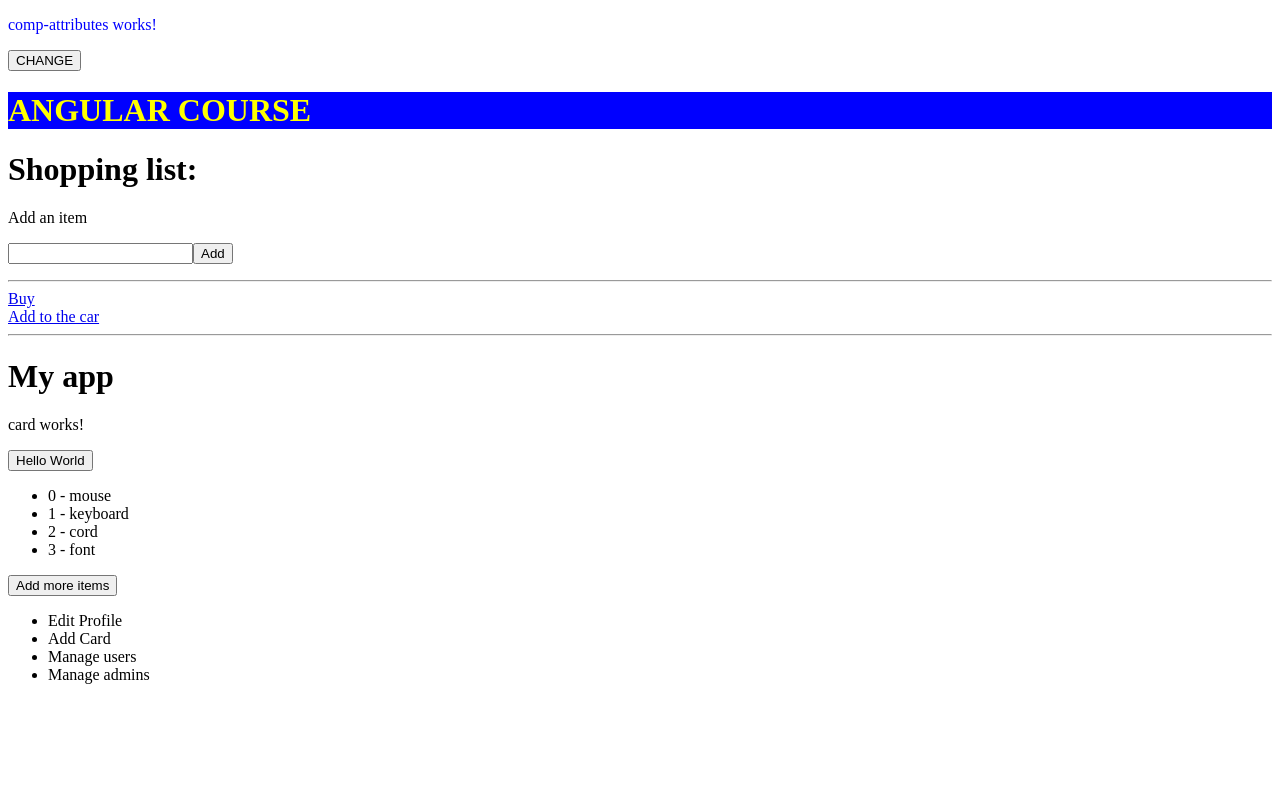
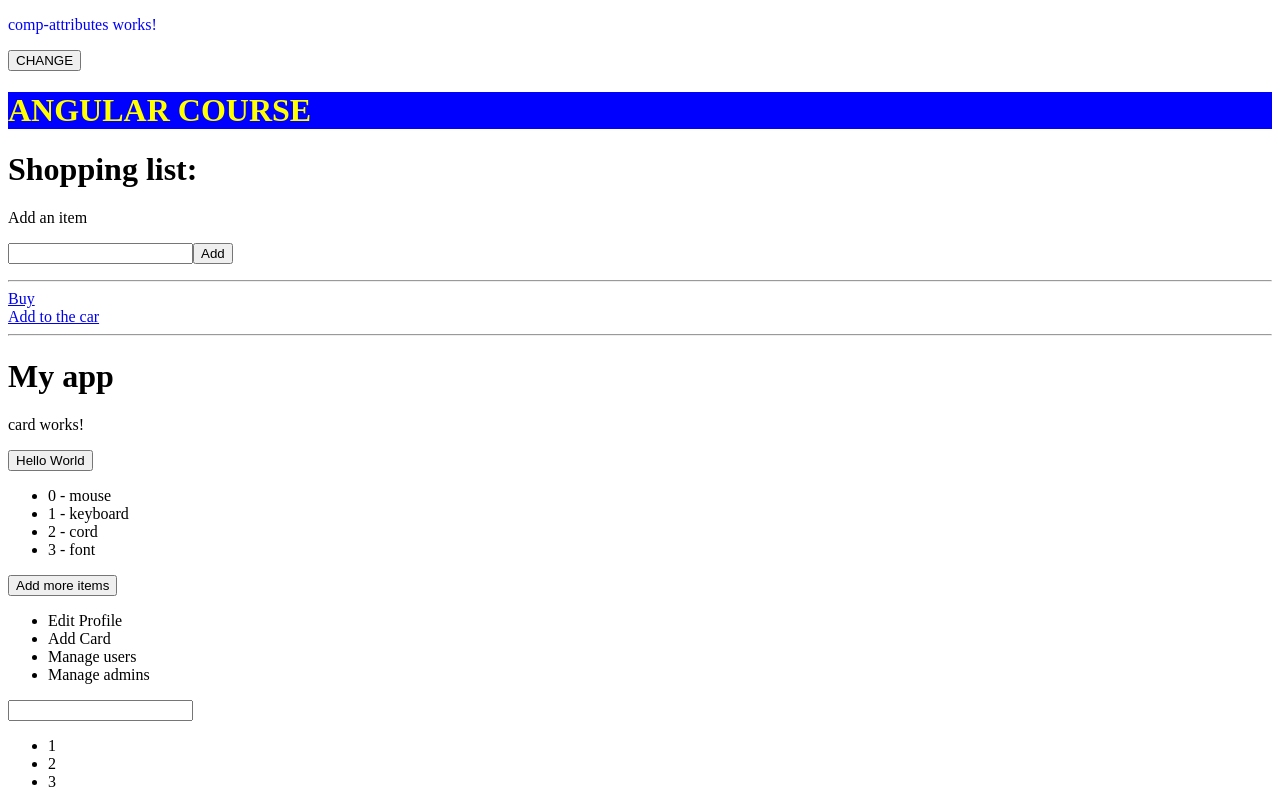
Before and after one commit to Ravelos/first-dio-challenge, an Angular app in the folder directives-proj/: page / in a window 1280 px wide. Built offline with nearby package versions, Linux system fonts and the light colour scheme.

Commit message:
Uses the modules components

```diff
--- a/directives-proj/src/app/app.component.html
+++ b/directives-proj/src/app/app.component.html
@@ -5,4 +5,7 @@
   <p>I am a secret block</p>
 </ng-template>
 
+<app-input></app-input>
+<app-list-view></app-list-view>
+
 <router-outlet></router-outlet>
```
